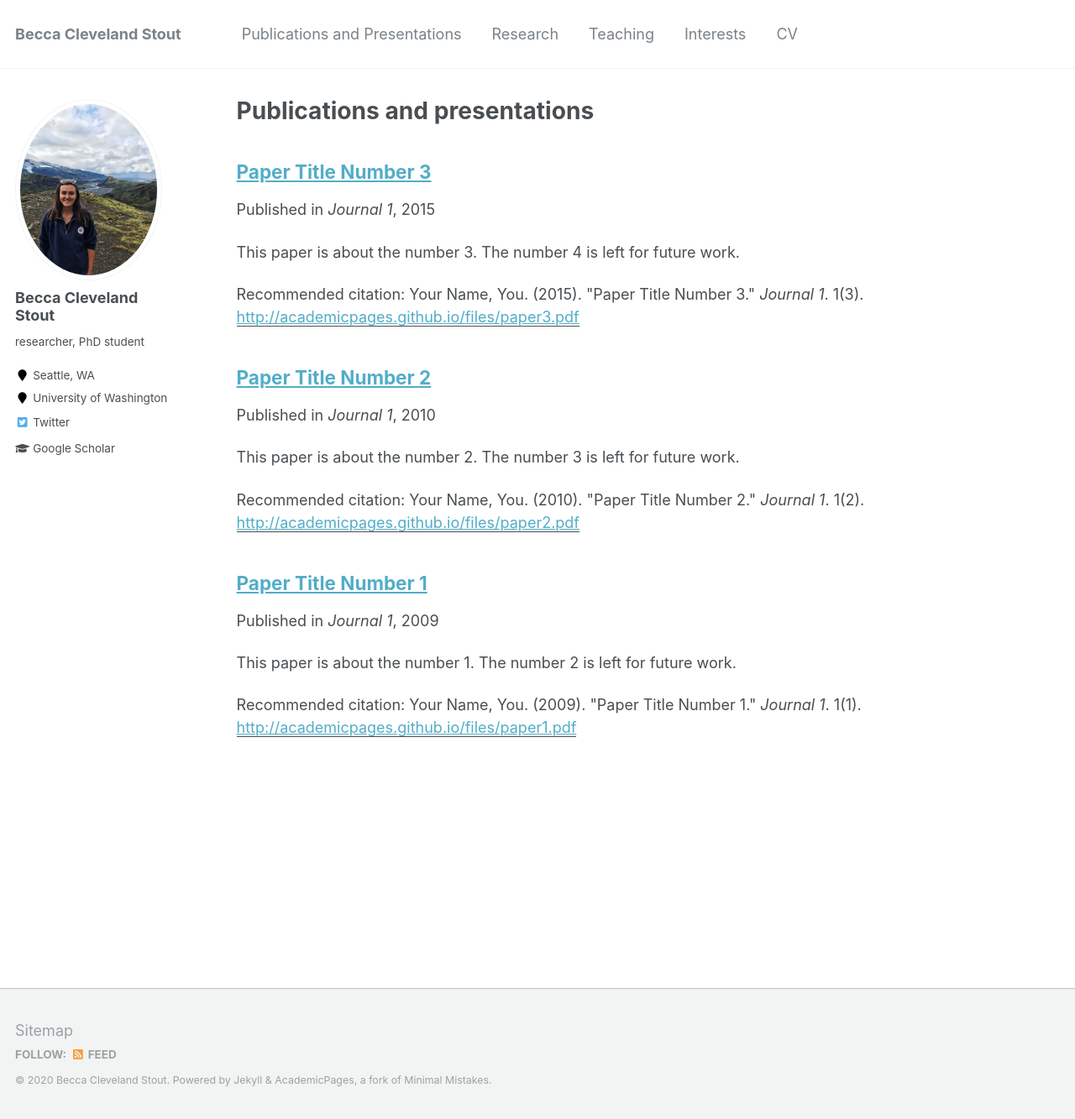
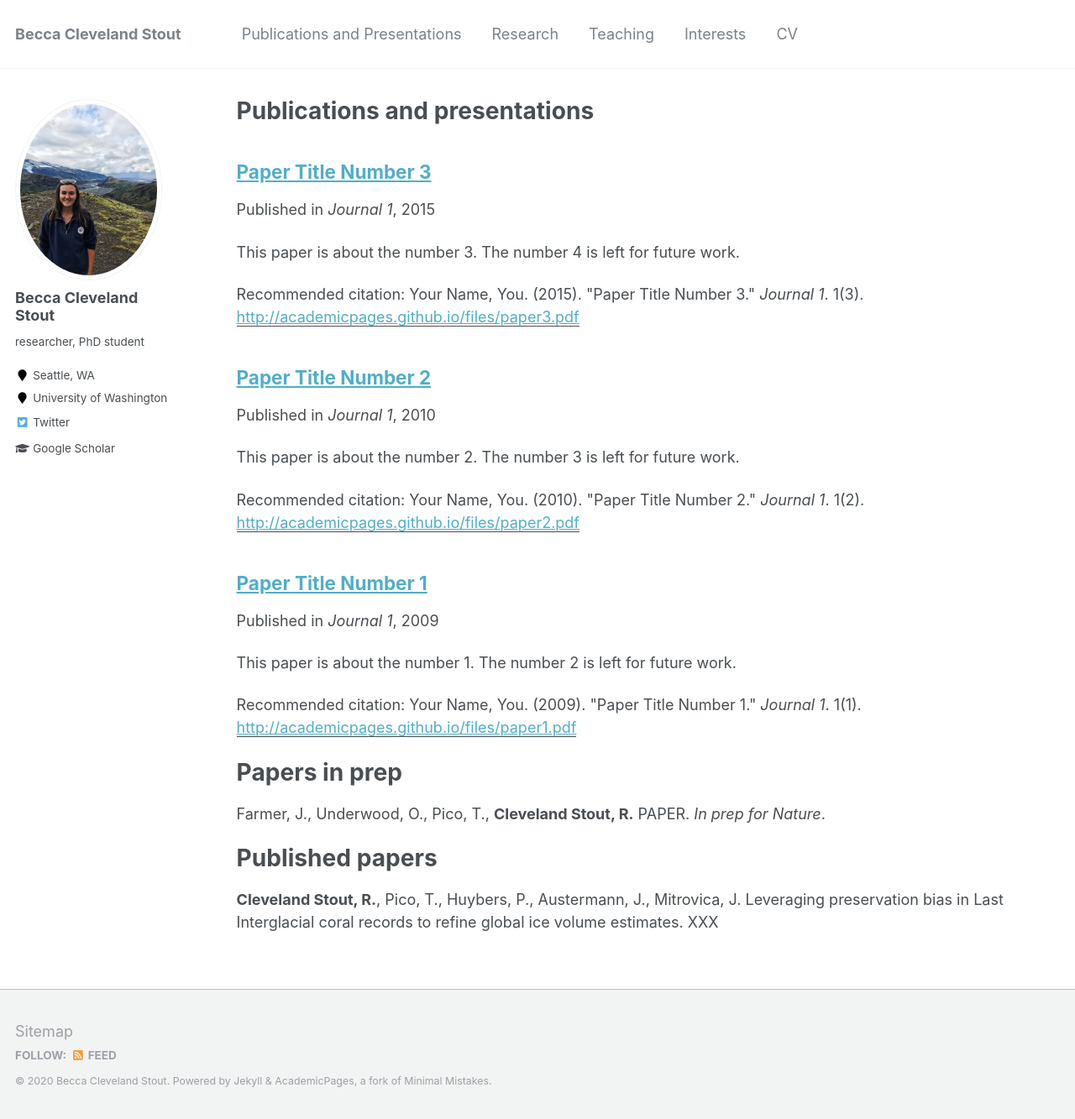
Before and after one commit to becca-cs/becca-cs.github.io, a Jekyll site: the page built from _pages/publications.md, in a window 1280 px wide and 1333 px high. Shown: the whole window at 84% size. Built offline with Jekyll 4.4.1, drawn with Linux system fonts in a browser that asks for light colours.

Commit message:
Update publications.md

```diff
--- a/_pages/publications.md
+++ b/_pages/publications.md
@@ -14,3 +14,9 @@ author_profile: true
 {% for post in site.publications reversed %}
   {% include archive-single.html %}
 {% endfor %}
+
+# Papers in prep
+Farmer, J., Underwood, O., Pico, T., **Cleveland Stout, R.** PAPER. *In prep for Nature*.
+
+# Published papers
+**Cleveland Stout, R.**, Pico, T., Huybers, P., Austermann, J., Mitrovica, J. Leveraging preservation bias in Last Interglacial coral records to refine global ice volume estimates. XXX
```
